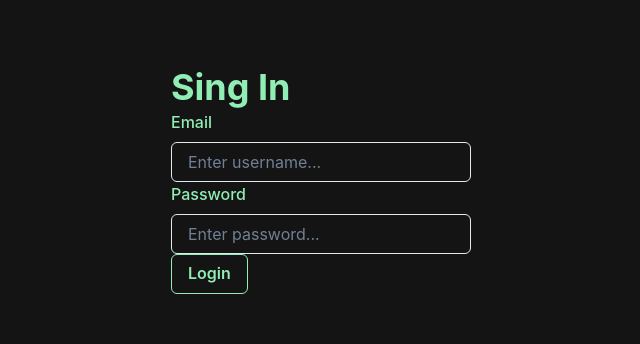
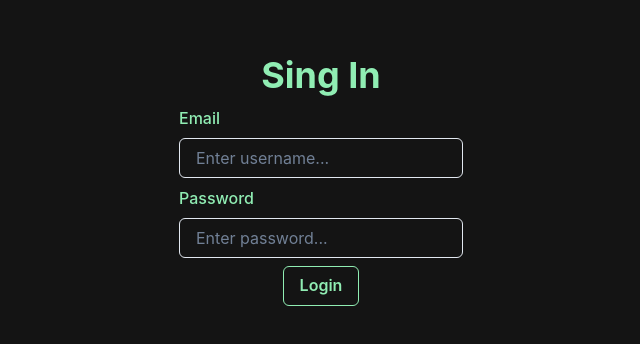
Before and after one commit to PedroVictor022/E-shop, a Next.js app: page / in a window 1280 px wide. Shown: the part 220-564 px from the top of the page, without its empty margins (319-959 px from the left). Built offline with nearby package versions, Linux system fonts and the light colour scheme.

Commit message:
auth error

```diff
--- a/package.json
+++ b/package.json
@@ -12,6 +12,7 @@
     "@chakra-ui/react": "^2.3.7",
     "@emotion/react": "^11.10.5",
     "@emotion/styled": "^11.10.5",
+    "firebase": "^9.14.0",
     "framer-motion": "^6.5.1",
     "next": "13.0.3",
     "react": "18.2.0",
--- a/pages/index.js
+++ b/pages/index.js
@@ -1,9 +1,29 @@
 import { FormControl, FormLabel } from "@chakra-ui/form-control";
 import { Input } from "@chakra-ui/input";
 import { Box, Flex, VStack, Heading } from "@chakra-ui/layout";
-import { Button, color, IconButton, useColorMode } from "@chakra-ui/react";
+import { Button, color, Icon, IconButton, useColorMode } from "@chakra-ui/react";
+import { useState } from "react";
+
+import {getAuth, singInWithEmailAndPassword} from 'firebase/auth';
 
 export default function ScreenHome() {
+  const auth = getAuth;
+  const [ userAuth, setUserAuth ] = useState({
+    email: "",
+    password: "",
+  })
+
+  const register = (e) => {
+    e.preventDefault();
+    singInWithEmailAndPassword(auth, userAuth.email, userAuth.password)
+    .then((data) => {
+      console.log(data, 'successfully singed in!');
+    })
+    .catch((err) => {
+      console.log(err);
+    })
+  }
+
   return (
     <Box bg="blackAlpha.900">
       <VStack
@@ -13,8 +33,8 @@ export default function ScreenHome() {
         w={{ base: "90%", md: 300 }}
         h="100vh"
         justifyContent="center"
+        p='2'
       >
-        <Box w='100%'>
         <Heading>Sing In</Heading>
         <FormControl>
           <FormLabel>Email</FormLabel>
@@ -24,10 +44,9 @@ export default function ScreenHome() {
           <FormLabel>Password</FormLabel>
           <Input placeholder="Enter password..." colorScheme="whatsapp" />
         </FormControl>
-          <Button type="submit" variant="outline" colorScheme="whatsapp.200">
+        <Button type="submit" variant="outline" colorScheme="whatsapp.200" onClick={register}>
           Login
         </Button>
-        </Box>
       </VStack>
     </Box>
   );
```
Also changed, not shown: auth/firebase.js (added, +12 -0 lines), 1 other file (tests, documents, lock files or other folders). Lines whose indentation alone changed are shown as unchanged.
